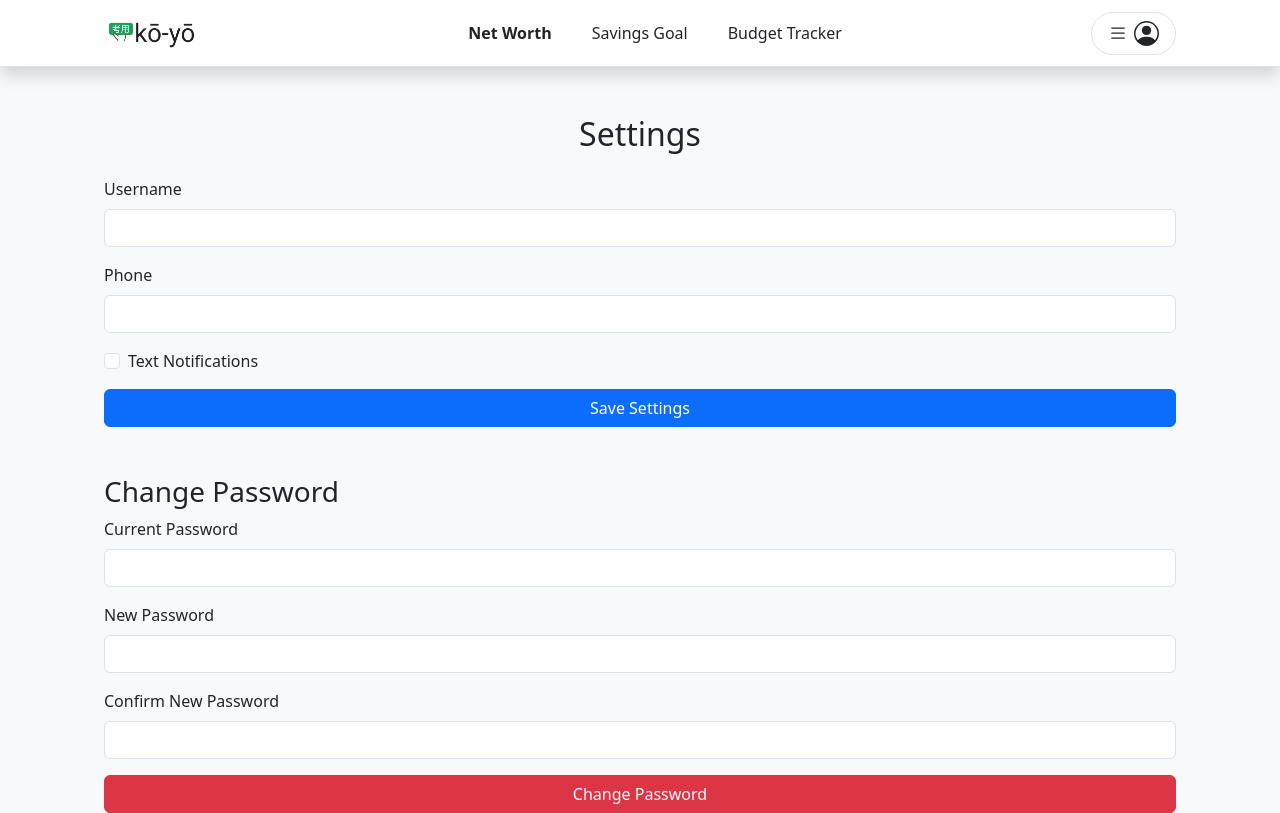
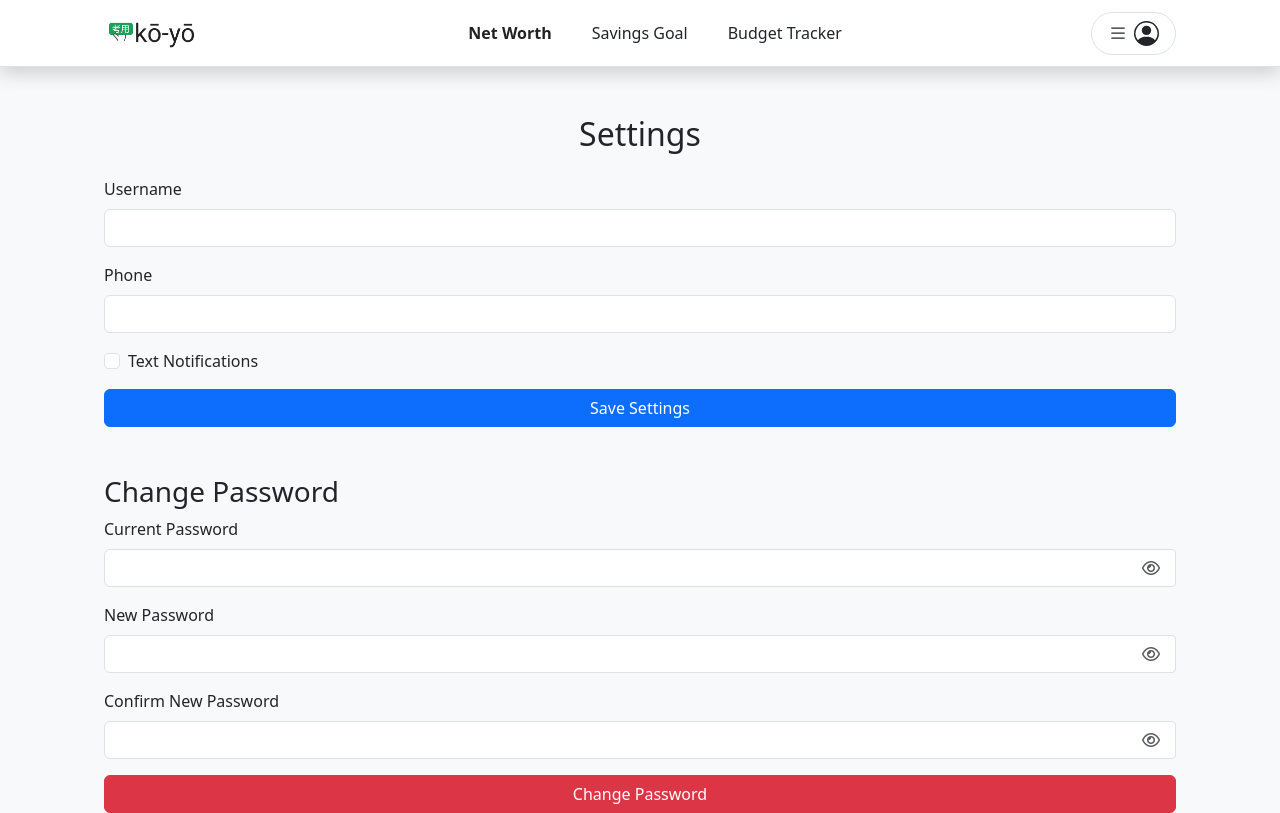
Before and after one commit to 4GeeksAcademy/C69-Budget-Tracker, a React app: page /settings in a window 1280 px wide. Built offline with nearby package versions, Linux system fonts and the light colour scheme; no server answers.

Commit message:
styled password visibility eyeball

```diff
--- a/src/front/js/pages/ForgotPassword.js
+++ b/src/front/js/pages/ForgotPassword.js
@@ -10,6 +10,7 @@ export const ForgotPassword = () => {
     const [email, setEmail] = useState("");
     const [password, setPassword] = useState("");
     const [confirmPassword, setConfirmPassword] = useState("");
+    const [showPassword, setShowPassword] = useState(false);
 
     const [error, setErrMsg] = useState("");
     const [hasToken, setHasToken] = useState(false);
--- a/src/front/js/pages/Login.js
+++ b/src/front/js/pages/Login.js
@@ -9,6 +9,7 @@ export default function Login() {
     const [password, setPassword] = useState("");
     const { actions } = useContext(Context);
     const navigate = useNavigate();
+    const [showPassword, setShowPassword] = useState(false);
 
     const handleSubmit = async (e) => {
         e.preventDefault();
--- a/src/front/js/pages/Settings.js
+++ b/src/front/js/pages/Settings.js
@@ -11,7 +11,7 @@ const Settings = () => {
     const [currentPassword, setCurrentPassword] = useState("");
     const [newPassword, setNewPassword] = useState("");
     const [confirmPassword, setConfirmPassword] = useState("");
-
+    const [showPassword, setShowPassword] = useState(false);
     useEffect(() => {
         if (!store.currentUser) {
             actions.loadUserInfo();
@@ -37,7 +37,9 @@ const Settings = () => {
             alert("Failed to update settings. Please try again.");
         }
     };
-
+    const handlePasswordVisibility = () => {
+        setShowPassword(!showPassword);
+    };
     const handleChangePassword = async () => {
         if (newPassword !== confirmPassword) {
             alert("New password and confirm password do not match!");
@@ -109,33 +111,58 @@ const Settings = () => {
             </form>
 
             <h3 className="mt-5">Change Password</h3>
-            <form>
+            <form className="auth">
                 <div className="mb-3">
                     <label className="form-label">Current Password</label>
+                    <div className="input-group">
                         <input
-                        type="password"
+                            type={showPassword ? "text" : "password"}
                             className="form-control"
                             value={currentPassword}
                             onChange={(e) => setCurrentPassword(e.target.value)}
                         />
+                        <i
+                            className={`position-absolute top-50 end-0 translate-middle-y me-3 text-muted fa-regular ${showPassword ? "fa-eye-slash" : "fa-eye"}`}
+                            style={{ cursor: "pointer", pointerEvents: "auto", zIndex: 10 }}
+                            onClick={handlePasswordVisibility}
+                        />
+                    </div>
+
                 </div>
                 <div className="mb-3">
+
                     <label className="form-label">New Password</label>
+                    <div className="input-group" >
                         <input
-                        type="password"
+                        type={showPassword ? "text" : "password"}
                         className="form-control"
                         value={newPassword}
                         onChange={(e) => setNewPassword(e.target.value)}
                     />
+                     <i
+                            className={`position-absolute top-50 end-0 translate-middle-y me-3 text-muted fa-regular ${showPassword ? "fa-eye-slash" : "fa-eye"}`}
+                            style={{ cursor: "pointer", pointerEvents: "auto", zIndex: 10 }}
+                            onClick={handlePasswordVisibility}
+                        />
+                    </div>
+
                 </div>
                 <div className="mb-3">
                     <label className="form-label">Confirm New Password</label>
+                    <div className="input-group">
                         <input
-                        type="password"
+                        type={showPassword ? "text" : "password"}
                         className="form-control"
                         value={confirmPassword}
                         onChange={(e) => setConfirmPassword(e.target.value)}
                     />
+                     <i
+                            className={`position-absolute top-50 end-0 translate-middle-y me-3 text-muted fa-regular ${showPassword ? "fa-eye-slash" : "fa-eye"}`}
+                            style={{ cursor: "pointer", pointerEvents: "auto", zIndex: 10 }}
+                            onClick={handlePasswordVisibility}
+                        />
+                    </div>
+
                 </div>
                 <button type="button" className="btn btn-danger w-100" onClick={handleChangePassword}>
                     Change Password
--- a/src/front/js/pages/Signup.js
+++ b/src/front/js/pages/Signup.js
@@ -3,7 +3,7 @@ import { Context } from "../store/appContext";
 import { useNavigate } from "react-router-dom";
 
 export default function Signup() {
-
+  const [showPassword, setShowPassword] = useState(false);
   const [userData, setUserData] = useState({
     email: "",
     password: "",
--- a/src/front/styles/index.css
+++ b/src/front/styles/index.css
@@ -1,3 +1,7 @@
 /*
     General Styles used on every website (Don't Repeat Yourself)
 */
+.auth .input-group:not(.has-validation)>.dropdown-toggle:nth-last-child(n+3), .input-group:not(.has-validation)>:not(:last-child):not(.dropdown-toggle):not(.dropdown-menu) {
+    border-top-right-radius: .25rem !important;
+    border-bottom-right-radius: .25rem !important;
+}
```
Lines whose indentation alone changed are shown as unchanged.
